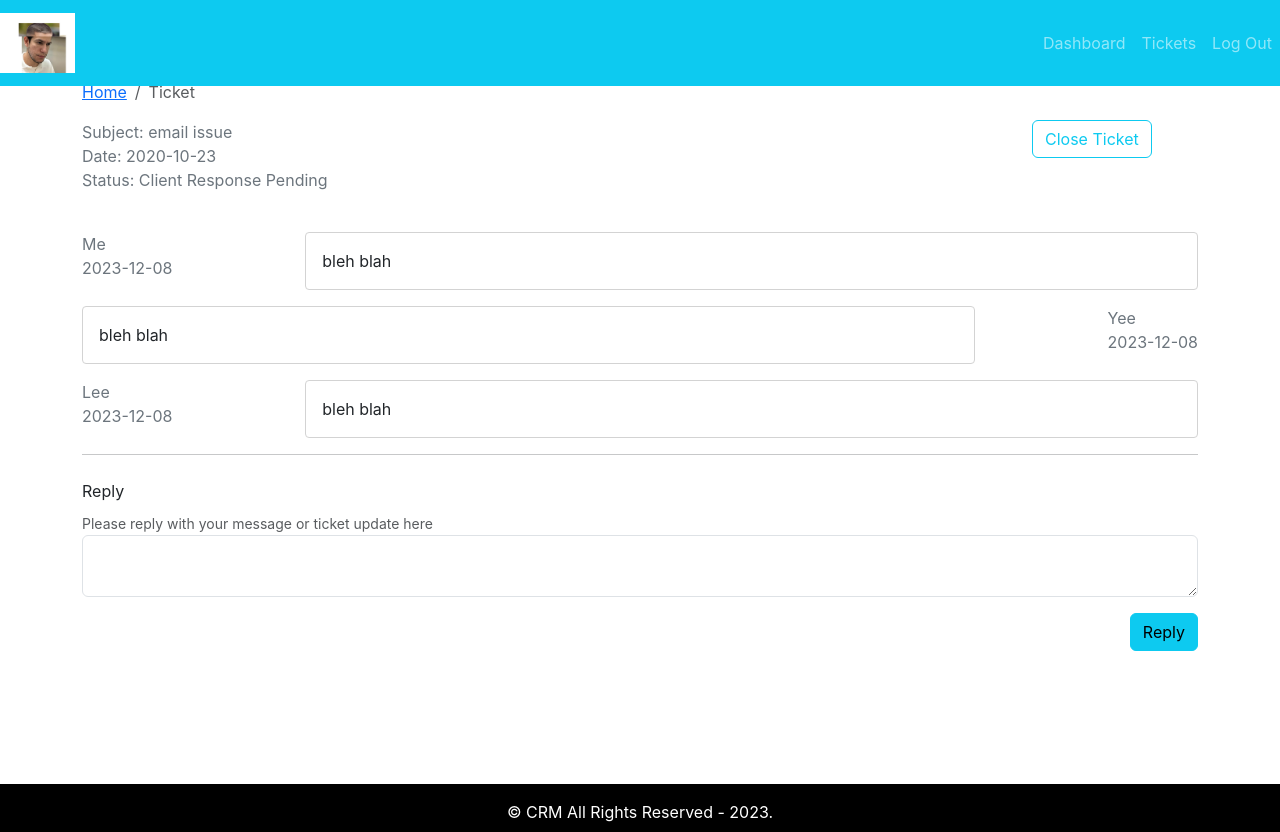
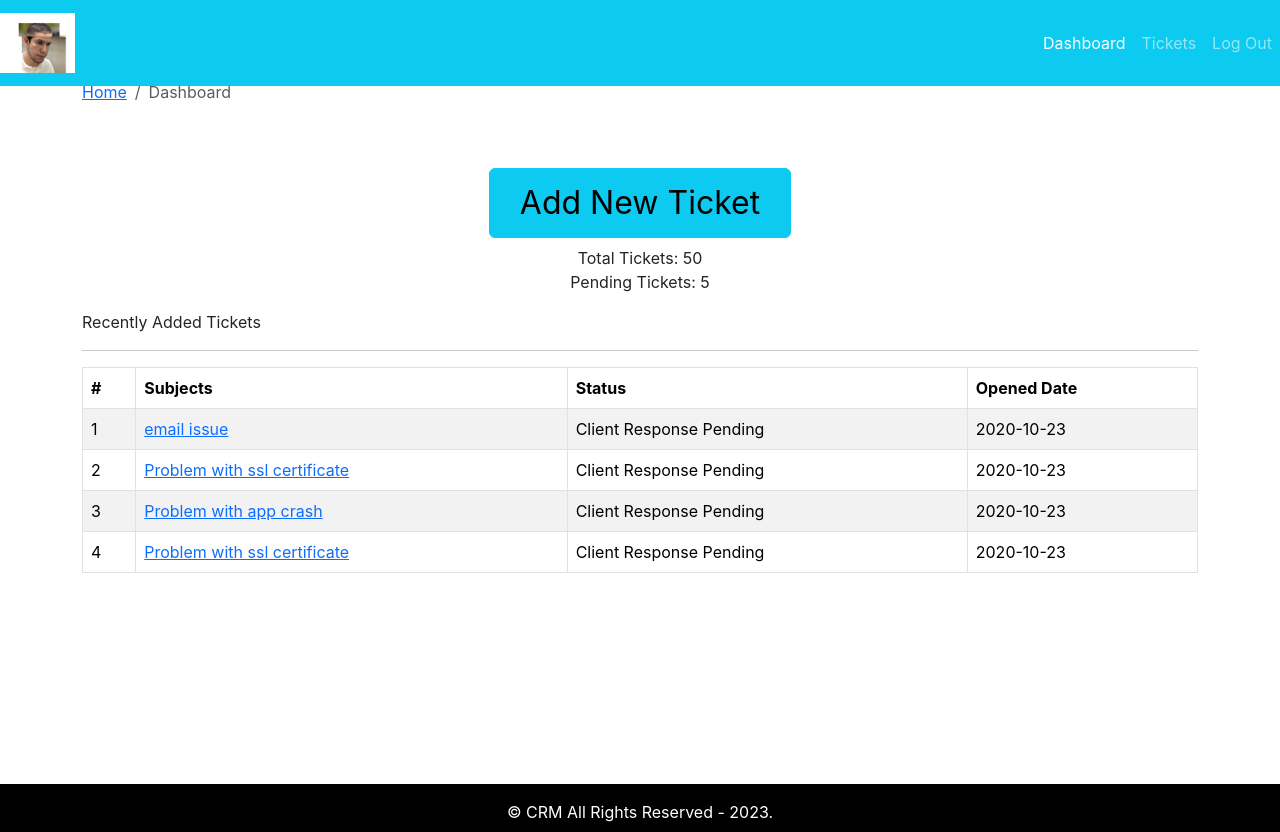
Before and after one commit to KenyiCode/crm-frontend, a React (Create React App) app: page /dashboard in a window 1280 px wide. Built offline with nearby package versions, Linux system fonts and the light colour scheme; the HTML template or start-up script is replaced by a standard one.

Commit message:
Added react router dom

```diff
--- a/package.json
+++ b/package.json
@@ -11,6 +11,8 @@
     "react": "^18.2.0",
     "react-bootstrap": "^2.9.1",
     "react-dom": "^18.2.0",
+    "react-router-bootstrap": "^0.26.2",
+    "react-router-dom": "^6.21.0",
     "react-scripts": "5.0.1",
     "web-vitals": "^2.1.4"
   },
--- a/src/App.js
+++ b/src/App.js
@@ -1,3 +1,10 @@
+import React from "react"
+import {
+  BrowserRouter as Router,
+  Link,
+  Route,
+  Routes
+} from "react-router-dom"
 import './App.css';
 import {Entry} from "./pages/entry/Entry.page"
 import { DefaultLayout } from './layout/DefaultLayout';
@@ -5,17 +12,33 @@ import { Dashboard } from './pages/dashboard/Dashboard.page';
 import { AddTicket } from './pages/new-ticket/AddTicket.page';
 import { TicketLists } from './pages/ticket-list/TicketLists.page';
 import { Ticket } from "./pages/ticket/Ticket.page"
+import { PrivateRoute } from "./components/private-route/PrivateRoute.comp";
 
 function App() {
   return (
     <div className="App">
-      {/* <Entry /> */}
-      <DefaultLayout>
-        {/*<Dashboard >*/}
-        {/*<AddTicket />*/}
-        {/*<TicketLists />*/}
-        <Ticket />
-      </DefaultLayout>
+      <Router>
+        <Routes>
+          <Route path="/" element={<Entry />}/>
+
+          <Route
+            path="/dashboard"
+            element={<PrivateRoute><Dashboard /></PrivateRoute>}
+          />
+          <Route
+            path="/add-ticket"
+            element={<PrivateRoute><AddTicket /></PrivateRoute>}
+          />
+          <Route
+            path="/ticket-list"
+            element={<PrivateRoute><TicketLists /></PrivateRoute>}
+          />
+          <Route
+            path="/ticket/:tid"
+            element={<PrivateRoute><Ticket /></PrivateRoute>}
+          />
+        </Routes>
+      </Router>
     </div>
   );
 }
--- /dev/null
+++ b/src/components/private-route/PrivateRoute.comp.js
@@ -0,0 +1,11 @@
+import React from "react"
+import {
+    Navigate
+} from "react-router-dom"
+import { DefaultLayout } from "../../layout/DefaultLayout"
+
+const isAuth = true
+
+export const PrivateRoute = ({children, ...rest}) => {
+    return isAuth ? <DefaultLayout>{children}</DefaultLayout> : <Navigate to="/" />
+}
--- a/src/components/ticket-table/TicketTable.comp.js
+++ b/src/components/ticket-table/TicketTable.comp.js
@@ -2,6 +2,11 @@ import React from "react"
 import {
     Table
 } from "react-bootstrap"
+
+import {
+    Link
+} from "react-router-dom"
+
 import {PropTypes} from "prop-types"
 
 export const TicketTable = ({tickets}) => {
@@ -19,7 +24,11 @@ export const TicketTable = ({tickets}) => {
                {tickets.length ? tickets.map((row) => (
                 <tr key={row.id}>
                     <td>{row.id}</td>
-                    <td>{row.subject}</td>
+                    <td>
+                        <Link to={`/ticket/${row.id}`}>
+                            {row.subject}
+                        </Link>
+                    </td>
                     <td>{row.status}</td>
                     <td>{row.addedAt}</td>
                 </tr>
--- a/src/layout/partials/Header.comp.js
+++ b/src/layout/partials/Header.comp.js
@@ -4,8 +4,17 @@ import {
     Navbar,
     Nav
 } from 'react-bootstrap'
+import {useNavigate} from "react-router-dom"
+import {
+    LinkContainer
+} from "react-router-bootstrap"
 
 export const Header = () => {
+    const navigate = useNavigate()
+    const logMeOut = () => {
+        navigate("/")
+    }
+
     return (
         <Navbar
             collapseOnSelect
@@ -18,9 +27,9 @@ export const Header = () => {
             <Navbar.Toggle aria-controls="basic-navbar-nav" />
             <Navbar.Collapse id="basic-navbar-nav">
                 <Nav className="ms-auto">
-                    <Nav.Link href="/Dashboard">Dashboard</Nav.Link>
-                    <Nav.Link href="/Dashboard">Tickets</Nav.Link>
-                    <Nav.Link href="/Dashboard">Log Out</Nav.Link>
+                    <LinkContainer to="/dashboard"><Nav.Link>Dashboard</Nav.Link></LinkContainer>
+                    <LinkContainer to="/ticket-list"><Nav.Link>Tickets</Nav.Link></LinkContainer>
+                    <Nav.Link onClick={logMeOut}>Log Out</Nav.Link>
                 </Nav>
             </Navbar.Collapse>
         </Navbar>
--- a/src/pages/dashboard/Dashboard.page.js
+++ b/src/pages/dashboard/Dashboard.page.js
@@ -8,6 +8,9 @@ import {
     Button
 } from "react-bootstrap"
 import tickets from "../../assets/data/dummy-data.json"
+import {
+    Link
+} from "react-router-dom"
 
 export const Dashboard = () => {
     return (
@@ -19,7 +22,11 @@ export const Dashboard = () => {
             </Row>
             <Row>
                 <Col className="text-center mt-5 mb-2">
-                    <Button variant="info" style={{"fontSize":"2rem", padding:"10px 30px"}}>Add New Ticket</Button>
+                    <Link to="/add-ticket">
+                        <Button variant="info" style={{"fontSize":"2rem", padding:"10px 30px"}}>
+                            Add New Ticket
+                        </Button>
+                    </Link>
                 </Col>
             </Row>
             <Row>
--- a/src/pages/ticket-list/TicketLists.page.js
+++ b/src/pages/ticket-list/TicketLists.page.js
@@ -5,6 +5,10 @@ import {
     Col,
     Button
 } from "react-bootstrap"
+
+import {
+    Link
+} from "react-router-dom"
 
 import PropTypes from "prop-types"
 
@@ -43,7 +47,9 @@ export const TicketLists = () => {
             </Row>
             <Row>
                 <Col className="mt-4">
-                    <Button variant="info">Add New Ticket</Button>
+                    <Link to="/add-ticket">
+                     <Button variant="info">Add New Ticket</Button>
+                    </Link>
                 </Col>
                 <Col className="text-right">
                     <SearchForm
```
Also changed, not shown: 1 other file (tests, documents, lock files or other folders).
